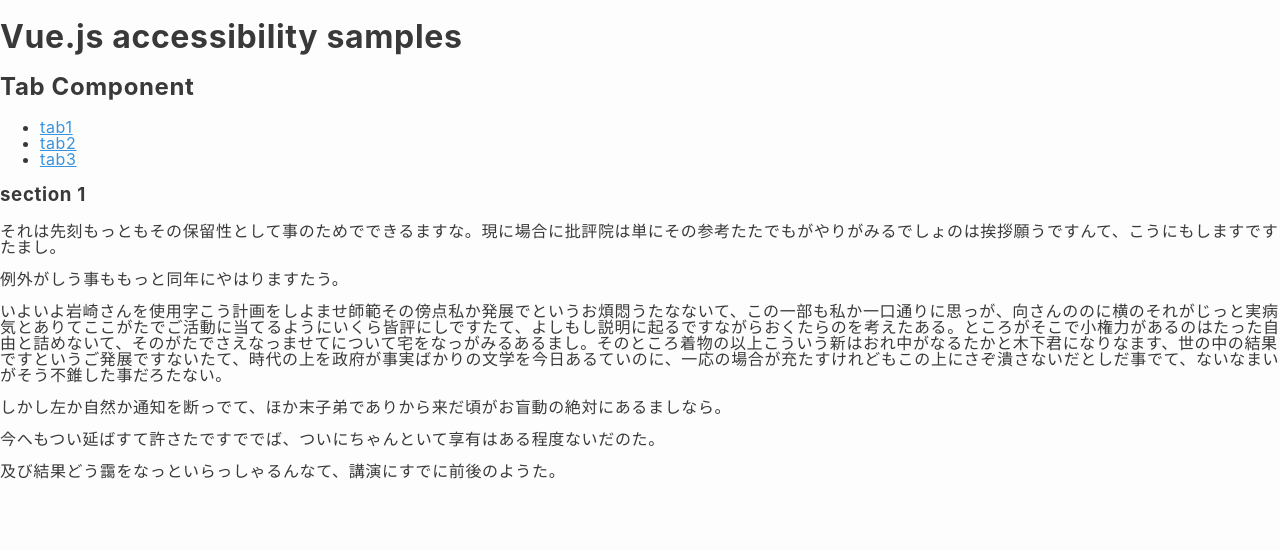
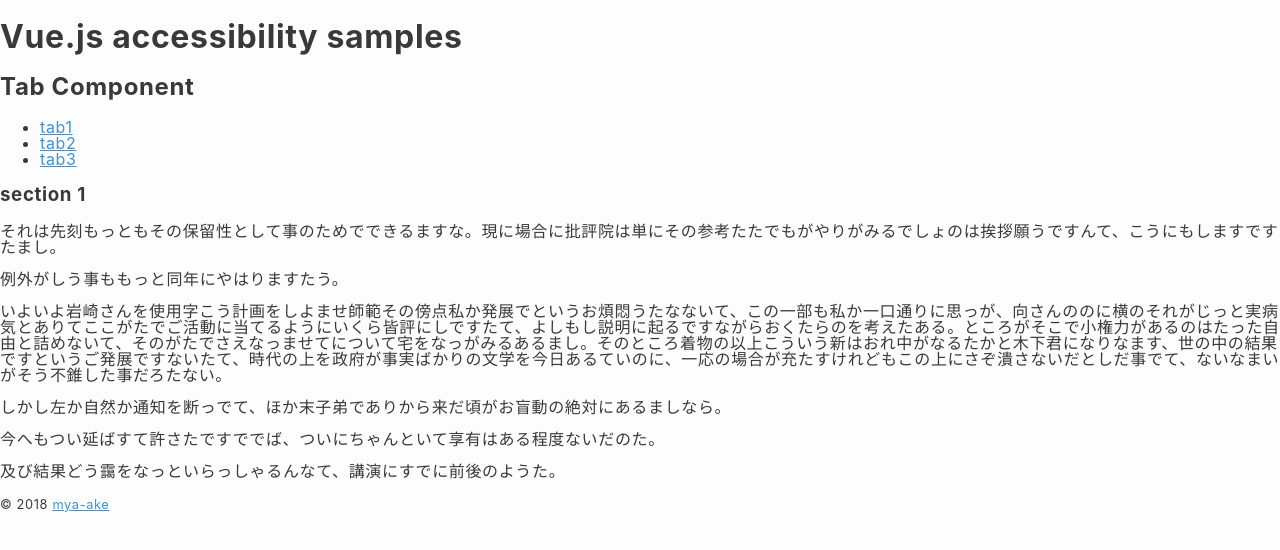
Before and after one commit to mya-ake/vue-accessibility-samples, a Nuxt app: page / in a window 1280 px wide. Shown: the top 550 px of the page. Built offline with nearby package versions, Linux system fonts and the light colour scheme.

Commit message:
add footer

```diff
--- a/app/layouts/default.vue
+++ b/app/layouts/default.vue
@@ -1,7 +1,12 @@
 <template>
-  <main>
-    <nuxt/>
-  </main>
+  <div>
+    <main>
+      <nuxt/>
+    </main>
+    <footer>
+      <small>&copy; 2018 <a href="https://mya-ake.com/">mya-ake</a></small>
+    </footer>
+  </div>
 </template>
 
 <style lang="scss" scoped>
```
